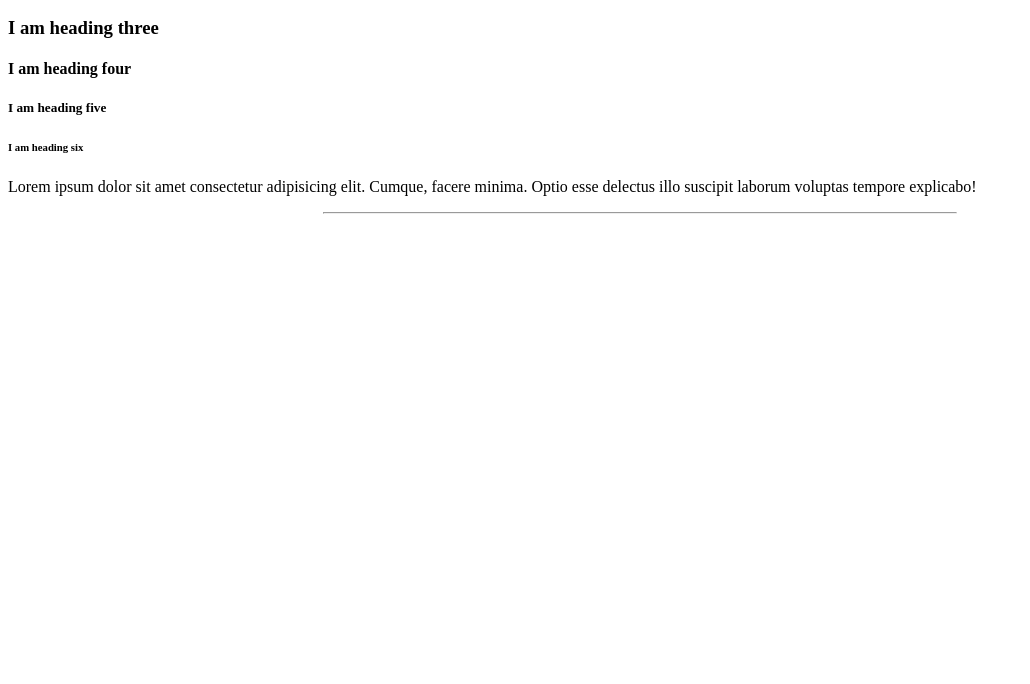
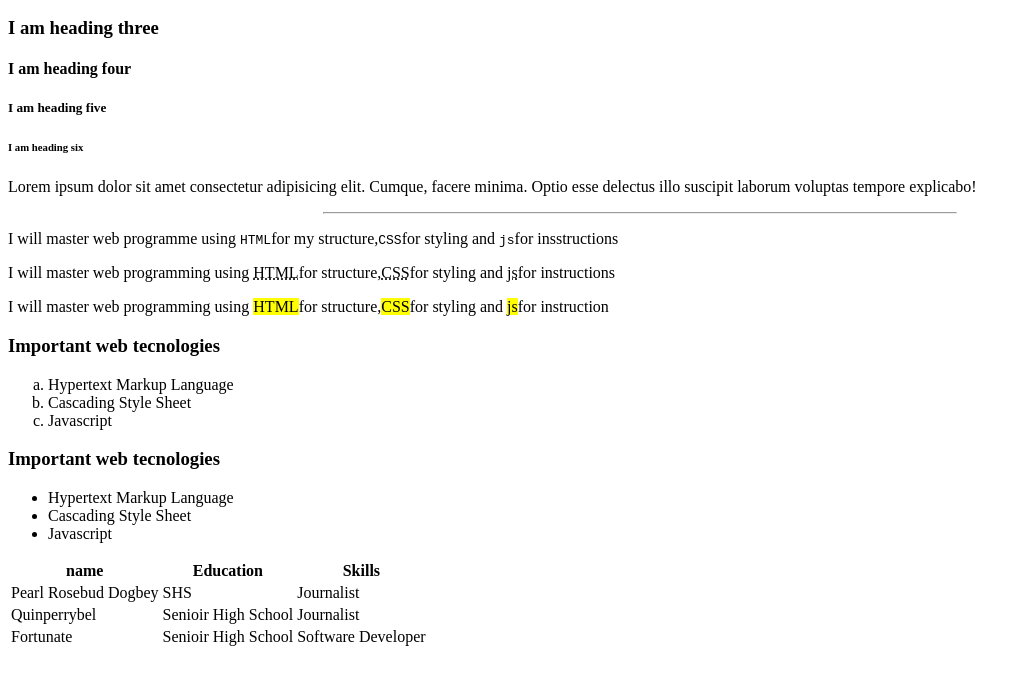
Before and after one commit to Pearl-rosebud/html-practice, a plain HTML site: page index.html in a window 1280 px wide. Shown: the part 110-794 px from the top of the page, without its empty margins (0-1030 px from the left). Drawn offline with Linux system fonts and the light colour scheme.

Commit message:
commit two

```diff
--- a/index.html
+++ b/index.html
@@ -19,6 +19,57 @@
 
  <P> Lorem ipsum dolor sit amet consectetur adipisicing elit. Cumque, facere minima. Optio esse delectus illo suscipit laborum voluptas tempore explicabo!
  </P>
-<hr width="50%">
+<hr width=50%>
 </body>
 </html>
+<P>I will master web programme using <Code>HTML</Code>for my structure,<Code>CSS</Code>for styling and <Code>js</Code>for insstructions</P>
+
+<P>I will master web programming using <abbr title="HyperText Markup Language">HTML</abbr>for structure,<abbr title="Cascading Style Sheet">CSS</abbr>for styling and <abbr title="Javascript">js</abbr>for instructions</P>
+
+<P>I will master web programming using <mark>HTML</mark>for structure,<mark>CSS</mark>for styling and <mark>js</mark>for instruction</P>
+
+<!--ordered list-->
+<h3>Important web tecnologies</h3>
+<ol type="a">
+    <li>Hypertext Markup Language</li>
+    <li>Cascading Style Sheet</li>
+    <li>Javascript</li>
+    </ol>
+
+    <!--Unordered list-->
+    <h3>Important web tecnologies</h3>
+<ul>
+    <li>Hypertext Markup Language</li>
+    <li>Cascading Style Sheet</li>
+    <Li>Javascript</Li>
+</ul>
+<!--table elements-->
+<table>
+    <thead>
+        <tr>
+            <th>name</th>
+            <th>Education</th>
+            <th>Skills</th>
+        </tr>
+    </thead>
+    <tbody>
+        <tr>
+            <td> Pearl Rosebud Dogbey</td>
+            <td>SHS</td>
+             <td> Journalist </td>
+
+            </tr>
+            <td> Quinperrybel</td>
+            <td>Senioir High School</td>
+            <td>Journalist</td>
+           </tr>
+
+            <td>Fortunate</td>
+            <td>Senioir High School</td>
+            <td>Software Developer</td>
+
+
+
+    </tbody>
+     </tr>
+</table>
```
